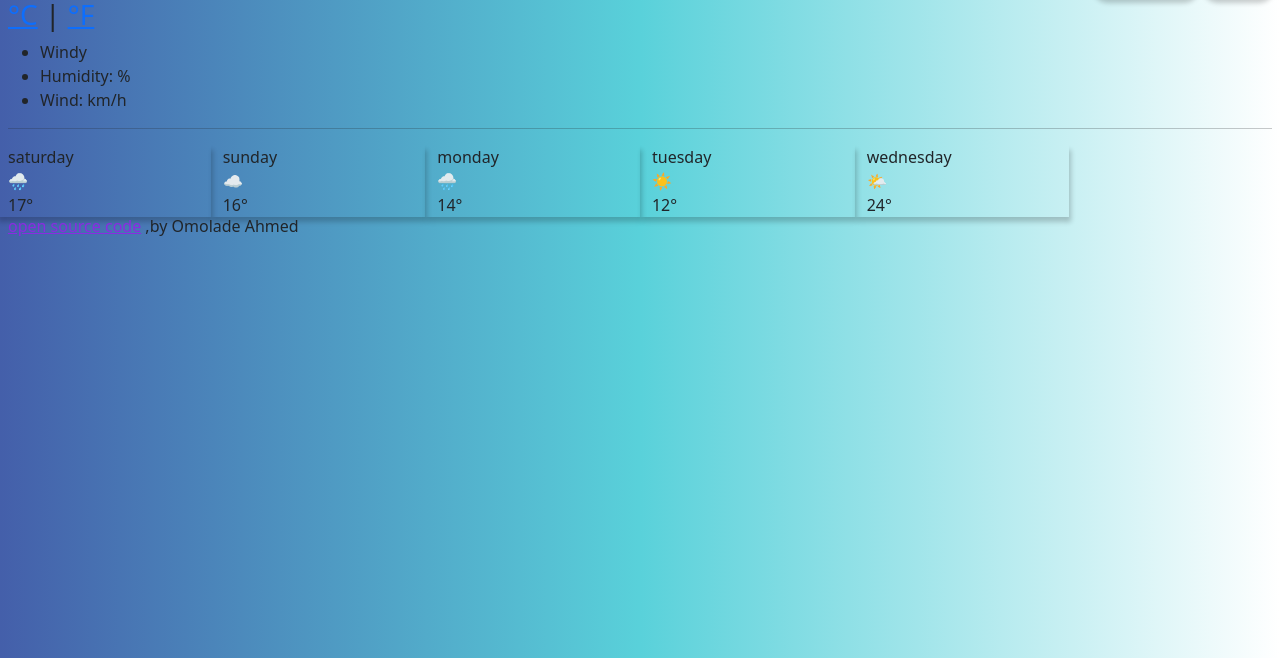
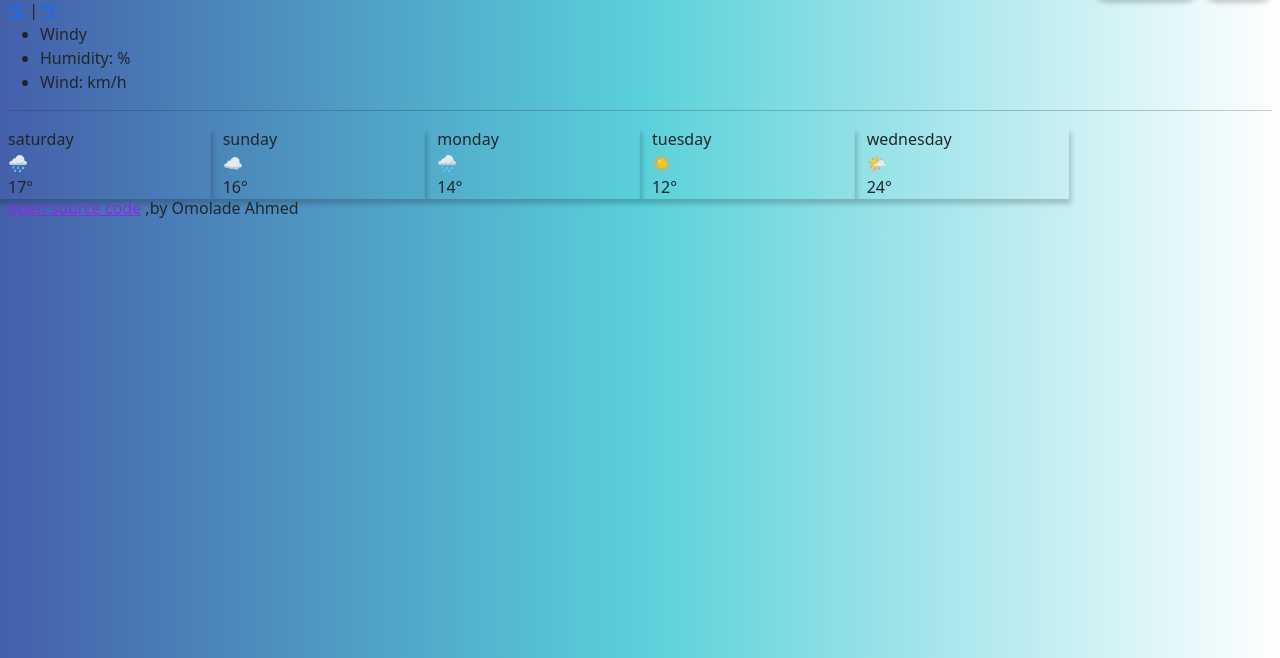
Before and after one commit to Omo249/weatherapphomework, a website built with Parcel: page index.html in a window 1280 px wide. Shown: the part 142-800 px from the top of the page. Built offline with nearby package versions, Linux system fonts and the light colour scheme; no server answers.

Commit message:
removed h3

```diff
--- a/index.html
+++ b/index.html
@@ -33,11 +33,11 @@
               </div>
             </div>
           </div>
-      <h3><span class="units">
+      <span class="units">
     <a href="#" id="cel">°C</a> |
     <a href="#" id="fahr">°F</a>
   </span>
-</h3>
+
              <ul id="explain">
 
             <li>
```
